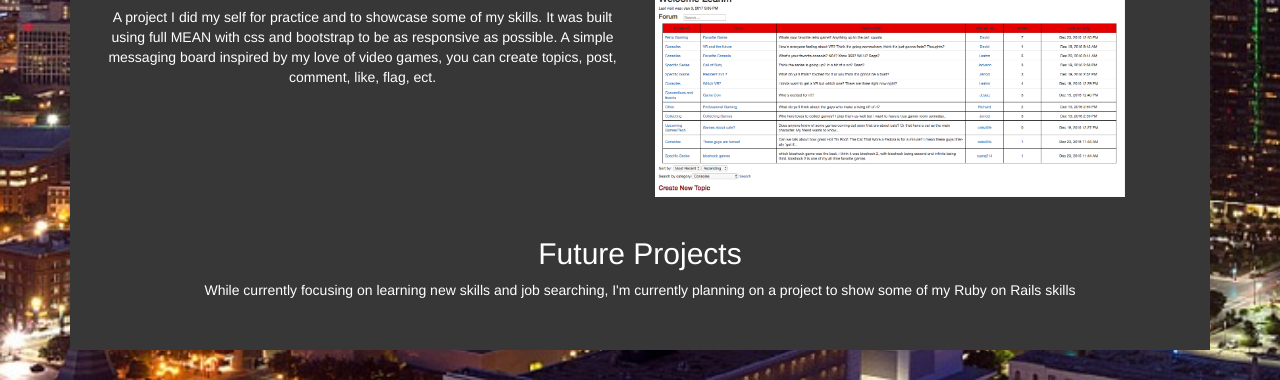
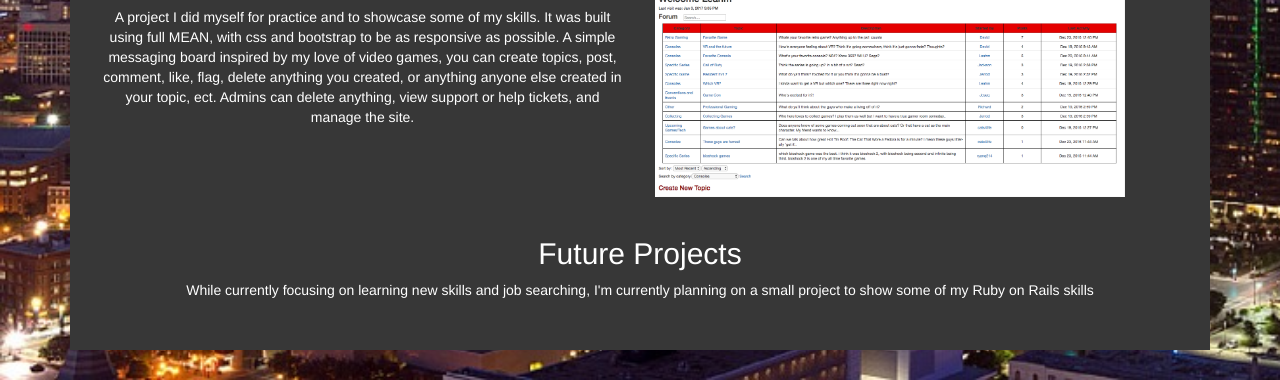
Before and after one commit to jerrodq2/portfolio_mean, a website: page client/projects.ejs in a window 1280 px wide. Shown: the part 736-1116 px from the top of the page. Drawn offline with nearby package versions, Linux system fonts and the light colour scheme; some packages are replaced by stand-ins of ours; files that its build step writes are made by us from their sources.

Commit message:
make slight changes to text on project and index page

```diff
--- a/client/projects.ejs
+++ b/client/projects.ejs
@@ -54,7 +54,7 @@
         <div class="col-xs-12 proj">
           <div  class="col-xs-12 col-md-6">
             <h2><a href="http://54.214.126.132">Gamer's For Life Message Board</a></h2>
-            <p>A project I did my self for practice and to showcase some of my skills. It was built using full MEAN with css and bootstrap to be as responsive as possible. A simple messaging board inspired by my love of video games, you can create topics, post, comment, like, flag, ect. </p>
+            <p>A project I did myself for practice and to showcase some of my skills. It was built using full MEAN, with css and bootstrap to be as responsive as possible. A simple messaging board inspired by my love of video games, you can create topics, post, comment, like, flag, delete anything you created, or anything anyone else created in your topic, ect. Admins can delete anything, view support or help tickets, and manage the site.</p>
           </div>
           <a href="http://54.214.126.132"><img class="col-xs-12 col-md-6" src="/static/images/message_board.png" alt=""></a>
         </div>
@@ -62,7 +62,7 @@
         <div class="col-xs-12 proj">
           <div  class="col-xs-12">
             <h2>Future Projects</h2>
-            <p>While currently focusing on learning new skills and job searching, I'm currently planning on a project to show some of my Ruby on Rails skills</p>
+            <p>While currently focusing on learning new skills and job searching, I'm currently planning on a small project to show some of my Ruby on Rails skills</p>
           </div>
         </div>
 
```
Also changed, not shown: client/index.html (+2 -2 lines).
